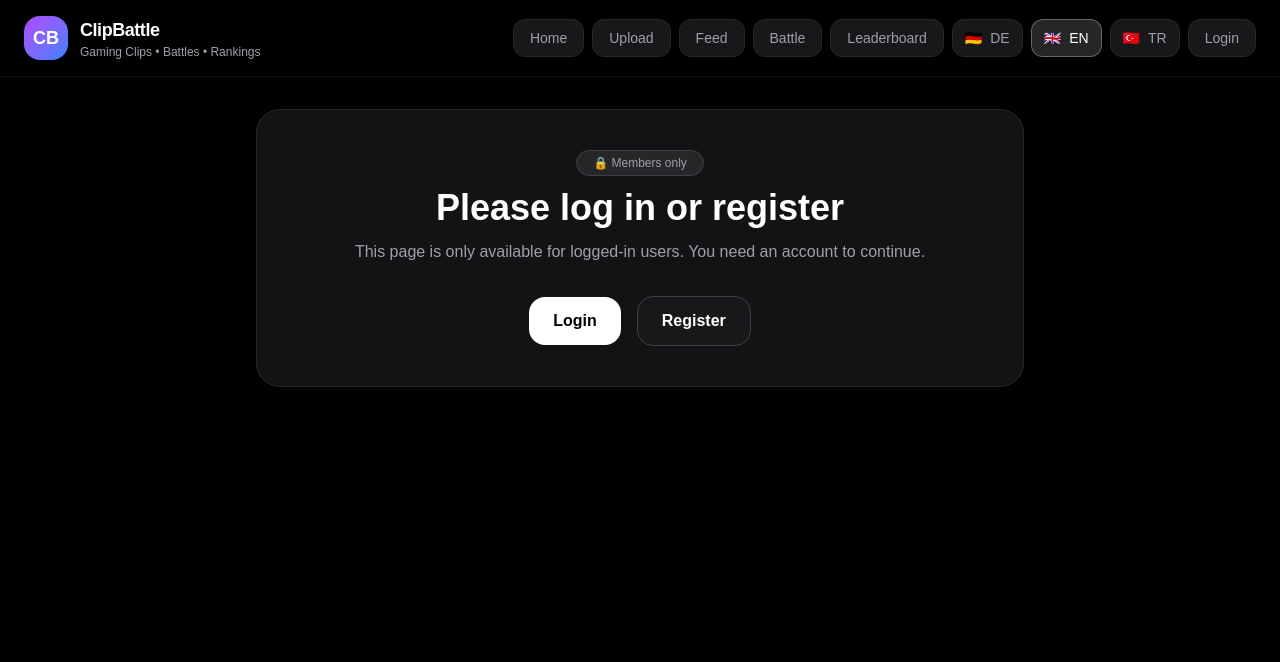
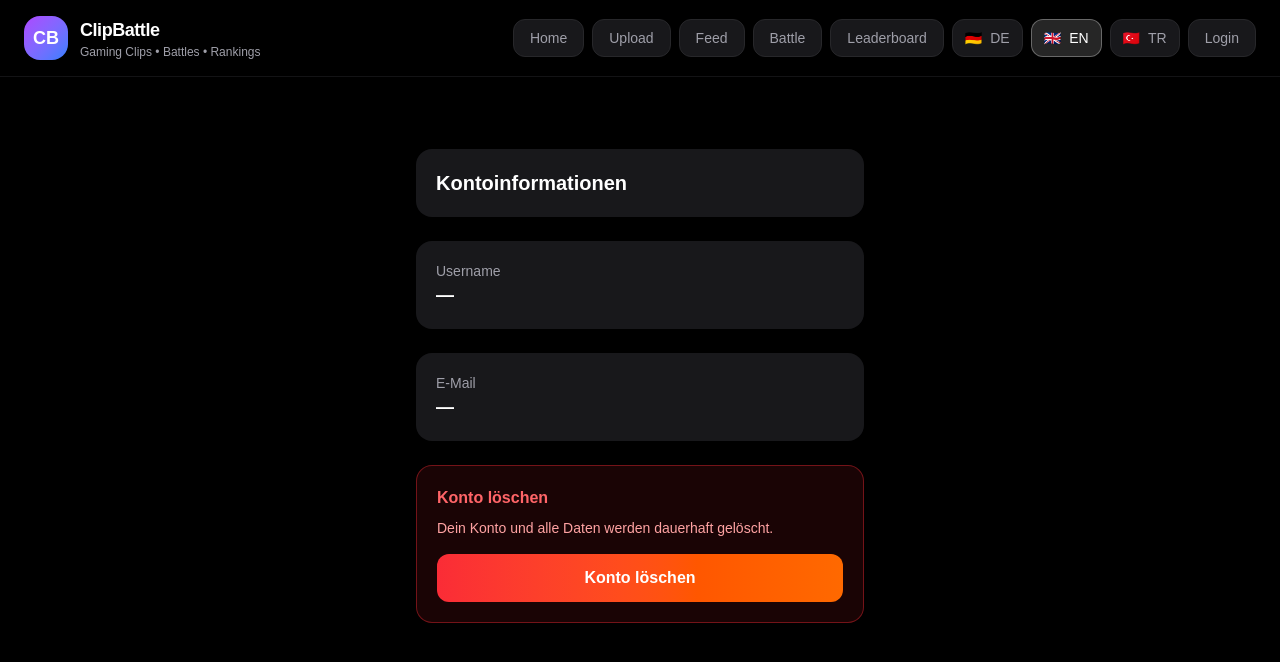
Before and after one commit to Memo5561/clipbattle, a Next.js app: page /en/account in a window 1280 px wide. Shown: the top 662 px of the page. Built offline with nearby package versions, Linux system fonts and the light colour scheme; no server answers.

Commit message:
Aktualisieren von page.tsx

```diff
--- a/app/[locale]/account/page.tsx
+++ b/app/[locale]/account/page.tsx
@@ -1,49 +1,47 @@
 "use client";
 
-import {useEffect, useState} from "react";
-import {supabase} from "../../../lib/supabase";
-import ProtectedPage from "../../components/protected-page";
+import { useEffect, useState } from "react";
+import { supabase } from "@/lib/supabase";
 
 export default function AccountPage() {
   const [username, setUsername] = useState<string | null>(null);
   const [email, setEmail] = useState<string | null>(null);
-  const [loading, setLoading] = useState(true);
-  const [deleting, setDeleting] = useState(false);
+  const [loadingDelete, setLoadingDelete] = useState(false);
 
   useEffect(() => {
     const loadUser = async () => {
       const {
-        data: {user}
+        data: { user }
       } = await supabase.auth.getUser();
 
       setUsername(user?.user_metadata?.username ?? null);
       setEmail(user?.email ?? null);
-      setLoading(false);
     };
 
     loadUser();
   }, []);
 
   const handleDeleteAccount = async () => {
-    const confirmed = window.confirm(
-      "Willst du dein Konto wirklich dauerhaft löschen? Dieser Schritt kann nicht rückgängig gemacht werden."
+    const confirmDelete = confirm(
+      "Willst du dein Konto wirklich löschen? Das kann nicht rückgängig gemacht werden!"
     );
 
-    if (!confirmed) return;
+    if (!confirmDelete) return;
 
-    setDeleting(true);
+    setLoadingDelete(true);
 
     const {
-      data: {session}
+      data: { session }
     } = await supabase.auth.getSession();
 
-    if (!session?.access_token) {
+    if (!session) {
       alert("Nicht eingeloggt");
-      setDeleting(false);
+      setLoadingDelete(false);
       return;
     }
 
-    const response = await fetch(
+    try {
+      const res = await fetch(
         "https://vdzsxmfrkdjcewwtgefv.supabase.co/functions/v1/delete-account",
         {
           method: "POST",
@@ -54,67 +52,63 @@ export default function AccountPage() {
         }
       );
 
-    const result = await response.json();
+      const data = await res.json();
 
-    if (!response.ok) {
-      alert("Fehler beim Löschen: " + (result.error || "Unbekannt"));
-      setDeleting(false);
+      if (!res.ok) {
+        alert("Fehler: " + data.error);
+        setLoadingDelete(false);
         return;
       }
 
+      alert("Account erfolgreich gelöscht");
+
       await supabase.auth.signOut();
       window.location.href = "/";
+    } catch (err) {
+      alert("Fehler beim Löschen");
+      setLoadingDelete(false);
+    }
   };
 
   return (
-    <ProtectedPage>
-      <div className="mx-auto max-w-2xl space-y-6 p-6 text-white">
-        <div className="rounded-3xl border border-zinc-800 bg-zinc-900/80 p-6">
-          <p className="text-sm text-zinc-400">Account</p>
-          <h1 className="text-3xl font-bold">Kontoinformationen</h1>
+    <div className="min-h-screen bg-black px-4 py-10 text-white">
+      <div className="mx-auto max-w-md space-y-6">
+
+        {/* Titel */}
+        <div className="rounded-2xl bg-zinc-900 p-5 shadow-xl">
+          <h1 className="text-xl font-bold">Kontoinformationen</h1>
         </div>
 
-        {loading ? (
-          <div className="rounded-3xl border border-zinc-800 bg-zinc-900/80 p-6 text-zinc-400">
-            Lädt...
-          </div>
-        ) : (
-          <>
-            <div className="rounded-3xl border border-zinc-800 bg-zinc-900/80 p-6">
+        {/* Username */}
+        <div className="rounded-2xl bg-zinc-900 p-5">
           <p className="text-sm text-zinc-400">Username</p>
-              <p className="mt-1 text-lg font-semibold text-white">
-                {username || "Nicht gesetzt"}
-              </p>
+          <p className="text-lg font-semibold">{username ?? "—"}</p>
         </div>
 
-            <div className="rounded-3xl border border-zinc-800 bg-zinc-900/80 p-6">
+        {/* Email */}
+        <div className="rounded-2xl bg-zinc-900 p-5">
           <p className="text-sm text-zinc-400">E-Mail</p>
-              <p className="mt-1 break-all text-lg font-semibold text-white">
-                {email || "Nicht verfügbar"}
-              </p>
+          <p className="text-lg font-semibold">{email ?? "—"}</p>
         </div>
 
-            <div className="rounded-3xl border border-red-500/30 bg-red-500/10 p-6">
-              <h2 className="text-xl font-bold text-red-400">
+        {/* Delete */}
+        <div className="rounded-2xl border border-red-500/40 bg-red-500/10 p-5">
+          <h2 className="mb-2 font-semibold text-red-400">
             Konto löschen
           </h2>
-
-              <p className="mt-2 text-sm text-zinc-300">
-                Dein Konto und alle dazugehörigen Daten werden dauerhaft gelöscht.
+          <p className="mb-4 text-sm text-red-300">
+            Dein Konto und alle Daten werden dauerhaft gelöscht.
           </p>
 
           <button
-                type="button"
             onClick={handleDeleteAccount}
-                disabled={deleting}
-                className="mt-4 w-full rounded-2xl bg-red-600 px-6 py-3 font-semibold text-white transition hover:bg-red-500 disabled:opacity-60"
+            disabled={loadingDelete}
+            className="w-full rounded-xl bg-gradient-to-r from-red-500 to-orange-500 px-4 py-3 font-semibold text-white transition hover:opacity-90 disabled:opacity-50"
           >
-                {deleting ? "Wird gelöscht..." : "Konto dauerhaft löschen"}
+            {loadingDelete ? "Wird gelöscht..." : "Konto löschen"}
           </button>
         </div>
-          </>
-        )}
       </div>
-    </ProtectedPage>
+    </div>
   );
 }
```
Lines whose indentation alone changed are shown as unchanged.
